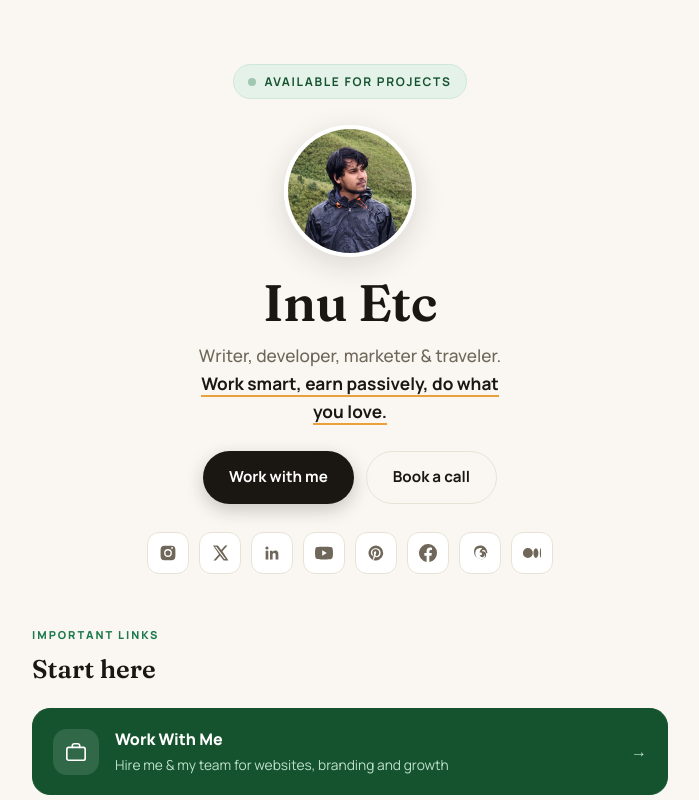
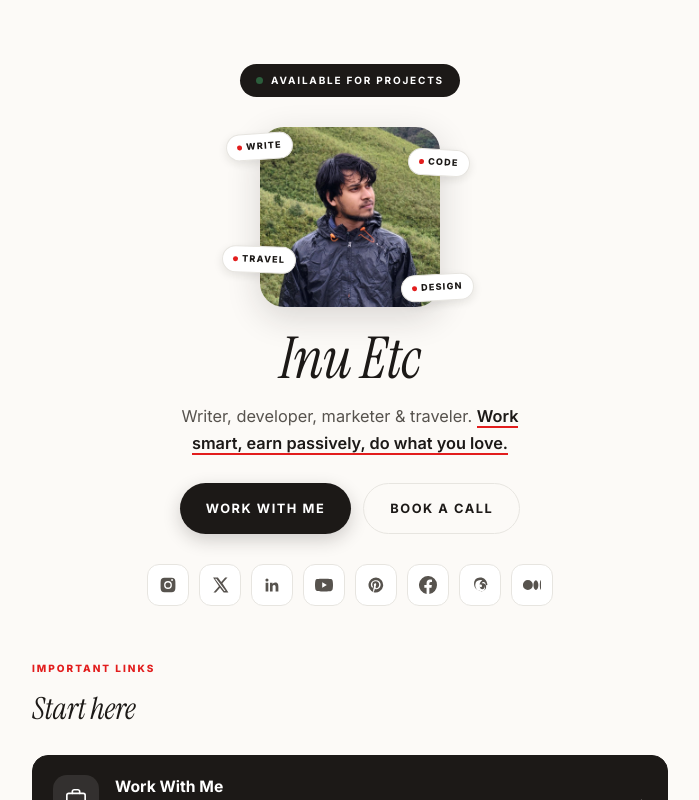
Before and after one commit to inuetc/inuetc.github.io, a plain HTML site: page index.html in a window 1280 px wide. Shown: the top 800 px of the page, without its empty margins (290-989 px from the left). Drawn offline with Linux system fonts and the light colour scheme.

Commit message:
Restyle to match inuetc.com About page; rename Support card to Wall of Love

```diff
--- a/index.html
+++ b/index.html
@@ -12,20 +12,20 @@
 <link rel="icon" href="assets/dp.jpg">
 <link rel="preconnect" href="https://fonts.googleapis.com">
 <link rel="preconnect" href="https://fonts.gstatic.com" crossorigin>
-<link href="https://fonts.googleapis.com/css2?family=Fraunces:opsz,wght@9..144,500;9..144,600&family=Manrope:wght@400;500;600;700;800&display=swap" rel="stylesheet">
+<link href="https://fonts.googleapis.com/css2?family=Instrument+Serif:ital,wght@0,400;1,400&family=Inter:wght@300;400;500;600;700;800&display=swap" rel="stylesheet">
 <style>
   :root{
-    --bg:#faf7f2; --ink:#1a1712; --muted:#6f6759; --line:#e8e1d5;
-    --card:#ffffff; --green:#1e7a4c; --green-dark:#14532d; --amber:#e8a13c;
-    --radius:18px;
+    --bg:#fcfaf7; --ink:#1c1917; --muted:#57534e; --line:#e7e5e0;
+    --card:#ffffff; --red:#e21d1d; --red-dark:#c91818;
+    --radius:16px;
   }
   *{margin:0;padding:0;box-sizing:border-box}
   html{scroll-behavior:smooth}
   body{
-    font-family:'Manrope',system-ui,sans-serif;
+    font-family:'Inter',ui-sans-serif,system-ui,sans-serif;
     background:var(--bg); color:var(--ink);
     -webkit-font-smoothing:antialiased;
-    line-height:1.6;
+    line-height:1.65; font-weight:300;
   }
   .wrap{max-width:680px;margin:0 auto;padding:0 22px}
 
@@ -33,54 +33,71 @@
   header{padding:64px 0 8px;text-align:center}
   .badge{
     display:inline-flex;align-items:center;gap:8px;
-    font-size:12px;font-weight:700;letter-spacing:.14em;text-transform:uppercase;
-    color:var(--green-dark);background:#e5f2ea;border:1px solid #cfe6d8;
-    padding:7px 14px;border-radius:999px;
+    font-size:10px;font-weight:700;letter-spacing:.18em;text-transform:uppercase;
+    color:#fff;background:var(--ink);
+    padding:8px 16px;border-radius:999px;
   }
-  .badge .dot{width:8px;height:8px;border-radius:50%;background:var(--green);animation:pulse 2s infinite}
+  .badge .dot{width:7px;height:7px;border-radius:50%;background:#4ade80;animation:pulse 2s infinite}
   @keyframes pulse{0%,100%{opacity:1}50%{opacity:.35}}
+
+  .avatar-zone{position:relative;width:180px;margin:30px auto 22px}
   .avatar{
-    width:132px;height:132px;border-radius:50%;object-fit:cover;
-    margin:26px auto 18px;display:block;
-    border:4px solid #fff;box-shadow:0 8px 30px rgba(26,23,18,.14);
+    width:180px;height:180px;border-radius:24px;object-fit:cover;display:block;
+    box-shadow:0 10px 34px rgba(28,25,23,.16);
   }
+  .pill{
+    position:absolute;background:#fff;border:1px solid var(--line);border-radius:999px;
+    font-size:9px;font-weight:800;letter-spacing:.14em;text-transform:uppercase;
+    padding:5px 10px;color:var(--ink);box-shadow:0 3px 10px rgba(28,25,23,.10);
+    display:flex;align-items:center;gap:4px;white-space:nowrap;
+  }
+  .pill i{width:5px;height:5px;border-radius:50%;background:var(--red);display:inline-block}
+  .pill.p1{top:6px;left:-34px;transform:rotate(-4deg)}
+  .pill.p2{top:22px;right:-30px;transform:rotate(3deg)}
+  .pill.p3{bottom:34px;left:-38px;transform:rotate(2deg)}
+  .pill.p4{bottom:6px;right:-34px;transform:rotate(-3deg)}
+
   h1{
-    font-family:'Fraunces',serif;font-weight:600;
-    font-size:clamp(2.4rem,7vw,3.2rem);line-height:1.08;letter-spacing:-.01em;
+    font-family:'Instrument Serif',Georgia,serif;font-style:italic;font-weight:400;
+    font-size:clamp(2.6rem,8vw,3.6rem);line-height:1.05;letter-spacing:-.01em;
   }
   .tagline{
-    margin-top:12px;font-size:1.08rem;color:var(--muted);font-weight:500;
-    max-width:30ch;margin-left:auto;margin-right:auto;
+    margin:14px auto 0;font-size:1.02rem;color:var(--muted);font-weight:400;
+    max-width:34ch;
   }
-  .tagline em{font-style:normal;color:var(--ink);font-weight:700;border-bottom:2px solid var(--amber)}
+  .tagline em{font-style:normal;color:var(--ink);font-weight:600;border-bottom:2px solid var(--red)}
   .cta-row{display:flex;gap:12px;justify-content:center;margin-top:26px;flex-wrap:wrap}
   .btn{
     display:inline-flex;align-items:center;gap:8px;
-    font-weight:700;font-size:.95rem;text-decoration:none;
-    padding:13px 26px;border-radius:999px;transition:transform .15s ease,box-shadow .15s ease;
+    font-weight:700;font-size:.8rem;letter-spacing:.12em;text-transform:uppercase;
+    text-decoration:none;padding:14px 26px;border-radius:999px;
+    transition:transform .15s ease,box-shadow .15s ease;
   }
   .btn:active{transform:scale(.97)}
-  .btn-primary{background:var(--ink);color:#fff;box-shadow:0 6px 18px rgba(26,23,18,.22)}
-  .btn-primary:hover{transform:translateY(-2px);box-shadow:0 10px 24px rgba(26,23,18,.26)}
+  .btn-primary{background:var(--ink);color:#fff;box-shadow:0 6px 18px rgba(28,25,23,.20)}
+  .btn-primary:hover{transform:translateY(-2px);box-shadow:0 10px 24px rgba(28,25,23,.24)}
   .btn-ghost{background:transparent;color:var(--ink);border:1.5px solid var(--line)}
   .btn-ghost:hover{border-color:var(--ink)}
 
-  .socials{display:flex;gap:10px;justify-content:center;margin-top:28px;flex-wrap:wrap}
+  .socials{display:flex;gap:10px;justify-content:center;margin-top:30px;flex-wrap:wrap}
   .socials a{
     width:42px;height:42px;border-radius:12px;display:grid;place-items:center;
     background:#fff;border:1px solid var(--line);color:var(--muted);
     transition:all .15s ease;
   }
-  .socials a:hover{color:var(--ink);border-color:var(--ink);transform:translateY(-2px)}
+  .socials a:hover{color:var(--red);border-color:var(--red);transform:translateY(-2px)}
   .socials svg{width:18px;height:18px;fill:currentColor}
 
   /* sections */
-  section{padding:44px 0 0}
+  section{padding:46px 0 0}
   .kicker{
-    font-size:11px;font-weight:800;letter-spacing:.18em;text-transform:uppercase;
-    color:var(--green);margin-bottom:6px;
+    font-size:10px;font-weight:800;letter-spacing:.2em;text-transform:uppercase;
+    color:var(--red);margin-bottom:8px;
   }
-  h2{font-family:'Fraunces',serif;font-weight:600;font-size:1.6rem;margin-bottom:18px}
+  h2{
+    font-family:'Instrument Serif',Georgia,serif;font-style:italic;font-weight:400;
+    font-size:1.9rem;letter-spacing:-.01em;margin-bottom:20px;
+  }
 
   /* link cards */
   .cards{display:flex;flex-direction:column;gap:12px}
@@ -90,26 +107,28 @@
     padding:18px 20px;text-decoration:none;color:var(--ink);
     transition:all .16s ease;
   }
-  .card:hover{transform:translateY(-2px);box-shadow:0 10px 26px rgba(26,23,18,.10);border-color:#d8cfbf}
+  .card:hover{transform:translateY(-2px);box-shadow:0 10px 26px rgba(28,25,23,.09);border-color:#d6d3cc}
   .card .ico{
     flex:none;width:46px;height:46px;border-radius:14px;display:grid;place-items:center;
-    background:#f3eee4;color:var(--ink);
+    background:#f5f3ee;color:var(--ink);
   }
   .card .ico svg{width:22px;height:22px;fill:none;stroke:currentColor;stroke-width:1.8;stroke-linecap:round;stroke-linejoin:round}
-  .card.featured .ico{color:#fff}
   .card .txt{flex:1;min-width:0}
-  .card .txt b{display:block;font-size:1rem;font-weight:800}
-  .card .txt span{display:block;font-size:.86rem;color:var(--muted);margin-top:1px}
+  .card .txt b{display:block;font-size:.98rem;font-weight:700}
+  .card .txt span{display:block;font-size:.85rem;color:var(--muted);margin-top:1px;font-weight:400}
   .card .arrow{flex:none;color:var(--muted);font-weight:800;transition:transform .15s ease}
-  .card:hover .arrow{transform:translateX(3px);color:var(--green)}
-  .card.featured{background:var(--green-dark);border-color:var(--green-dark);color:#fff}
-  .card.featured .txt span{color:#bfe0cd}
-  .card.featured .ico{background:rgba(255,255,255,.12)}
-  .card.featured .arrow{color:#bfe0cd}
+  .card:hover .arrow{transform:translateX(3px);color:var(--red)}
+  .card.featured{background:var(--ink);border-color:var(--ink);color:#fff}
+  .card.featured .txt span{color:#a8a29e}
+  .card.featured .ico{background:rgba(255,255,255,.10);color:#fff}
+  .card.featured .arrow{color:#a8a29e}
+  .card.featured:hover .arrow{color:#fff}
 
   /* about */
-  .about p{color:#453e33;margin-bottom:14px;font-size:.98rem}
-  .about p b{color:var(--ink)}
+  .about p{color:#44403c;margin-bottom:14px;font-size:.95rem}
+  .about p b{color:var(--ink);font-weight:600}
+  .about a{color:var(--red);text-decoration:none;font-weight:500}
+  .about a:hover{color:var(--red-dark)}
 
   /* gallery */
   .gallery{
@@ -120,20 +139,22 @@
   .gallery::-webkit-scrollbar-thumb{background:var(--line);border-radius:3px}
   .gallery img{
     height:230px;width:auto;border-radius:14px;scroll-snap-align:start;
-    box-shadow:0 4px 14px rgba(26,23,18,.10);
+    box-shadow:0 4px 14px rgba(28,25,23,.10);
   }
 
   footer{
-    margin-top:56px;padding:34px 0 44px;text-align:center;
-    border-top:1px solid var(--line);color:var(--muted);font-size:.88rem;
+    margin-top:58px;padding:36px 0 46px;text-align:center;
+    border-top:1px solid var(--line);color:var(--muted);font-size:.85rem;
   }
   footer .sites{display:flex;gap:18px;justify-content:center;margin-bottom:12px;flex-wrap:wrap}
-  footer .sites a{color:var(--ink);font-weight:700;text-decoration:none}
-  footer .sites a:hover{color:var(--green)}
-  footer .heart{color:var(--green)}
+  footer .sites a{color:var(--ink);font-weight:600;text-decoration:none}
+  footer .sites a:hover{color:var(--red)}
 
   @media (max-width:480px){
     header{padding:48px 0 4px}
+    .avatar-zone{width:150px}
+    .avatar{width:150px;height:150px;border-radius:20px}
+    .pill.p1{left:-16px}.pill.p2{right:-14px}.pill.p3{left:-18px}.pill.p4{right:-16px}
     .gallery img{height:190px}
     .card{padding:15px 16px}
   }
@@ -144,7 +165,13 @@
 
   <header>
     <span class="badge"><span class="dot"></span>Available for projects</span>
-    <img class="avatar" src="assets/dp.jpg" alt="Inu Etc">
+    <div class="avatar-zone">
+      <img class="avatar" src="assets/dp.jpg" alt="Inu Etc">
+      <span class="pill p1"><i></i>Write</span>
+      <span class="pill p2"><i></i>Code</span>
+      <span class="pill p3"><i></i>Travel</span>
+      <span class="pill p4"><i></i>Design</span>
+    </div>
     <h1>Inu Etc</h1>
     <p class="tagline">Writer, developer, marketer &amp; traveler. <em>Work smart, earn passively, do what you love.</em></p>
     <div class="cta-row">
@@ -189,7 +216,7 @@
       </a>
       <a class="card" href="https://inuetc.com/support/">
         <span class="ico"><svg viewBox="0 0 24 24"><path d="M20.8 4.6a5.5 5.5 0 0 0-7.8 0L12 5.7l-1-1.1a5.5 5.5 0 0 0-7.8 7.8l1 1L12 21.2l7.8-7.8 1-1a5.5 5.5 0 0 0 0-7.8z"/></svg></span>
-        <span class="txt"><b>Support</b><span>More ways to support what I build</span></span>
+        <span class="txt"><b>Wall of Love</b><span>Kind words and messages from people who support my work</span></span>
         <span class="arrow">→</span>
       </a>
       <a class="card" href="https://inuetc.com/contact/">
@@ -203,9 +230,9 @@
   <section class="about">
     <p class="kicker">About</p>
     <h2>Who is Inu Etc?</h2>
-    <p>I'm <b>Inu Etc</b>, the founder of <b>Inuidea.com</b> and <b>Inu Etc Digital Solutions</b>, and the co-founder of <b>Raw Travel Project</b> and Zillion Media. I'm a writer, blogger, web developer, creator, online business consultant, marketer, and traveler.</p>
-    <p>As a <b>generalist</b>, I combine a wide range of skills — from website design and development to course creation, social media management, content creation, and digital marketing. I started freelancing in 2018 and founded Inuidea.com in 2019.</p>
-    <p>I'm a digital nomad and an aspiring mountaineer — in 2023 I completed the Basic Mountaineering Course at ABVIMAS, Manali. In everything I do, my goal is simple: <b>create a life of freedom, creativity, and impact.</b></p>
+    <p>I'm <b>Inu Etc</b>, the founder of <a href="https://inuidea.com/">Inuidea.com</a> and <a href="https://inuetc.com/">Inu Etc Digital Solutions</a>, and the co-founder of <a href="https://rawtravelproject.com/">Raw Travel Project</a> and Zillion Media. I'm a writer, blogger, web developer, creator, online business consultant, marketer, and traveler.</p>
+    <p>As a <b>generalist</b>, I combine a wide range of skills — from website design and development to course creation, social media management, content creation, and digital marketing. I started <b>freelancing</b> in 2018 and founded <a href="https://inuidea.com/">Inuidea.com</a> in 2019.</p>
+    <p>I'm a <b>digital nomad</b> and an aspiring mountaineer — in 2023 I completed the Basic Mountaineering Course at ABVIMAS, Manali. In everything I do, my goal is simple: <b>create a life of freedom, creativity, and impact.</b></p>
   </section>
 
   <section>
@@ -227,7 +254,7 @@
       <a href="https://inuidea.com/">inuidea.com</a>
       <a href="https://rawtravelproject.com/">rawtravelproject.com</a>
     </div>
-    <p>© 2018–2026 Inu Etc · Made with <svg class="heart" viewBox="0 0 24 24" style="width:13px;height:13px;vertical-align:-2px;fill:var(--green)"><path d="M20.8 4.6a5.5 5.5 0 0 0-7.8 0L12 5.7l-1-1.1a5.5 5.5 0 0 0-7.8 7.8l1 1L12 21.2l7.8-7.8 1-1a5.5 5.5 0 0 0 0-7.8z"/></svg> by Inu Etc</p>
+    <p>© 2018–2026 Inu Etc · Made with <svg viewBox="0 0 24 24" style="width:13px;height:13px;vertical-align:-2px;fill:var(--red)"><path d="M20.8 4.6a5.5 5.5 0 0 0-7.8 0L12 5.7l-1-1.1a5.5 5.5 0 0 0-7.8 7.8l1 1L12 21.2l7.8-7.8 1-1a5.5 5.5 0 0 0 0-7.8z"/></svg> by Inu Etc</p>
   </footer>
 
 </div>
```
